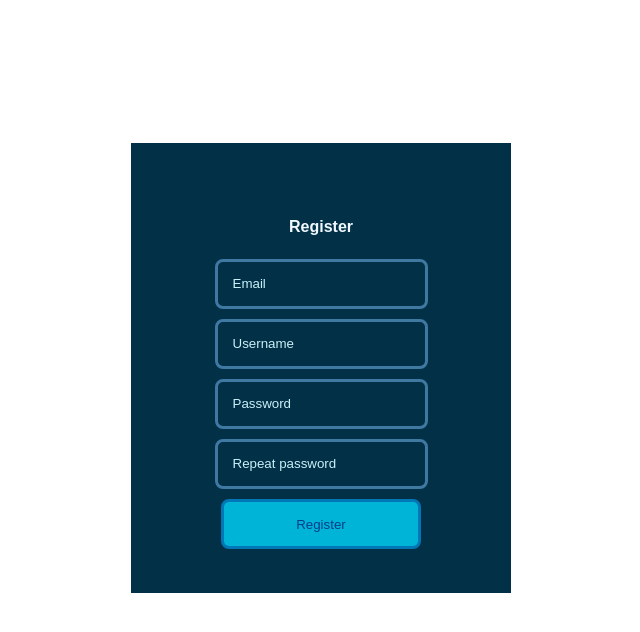
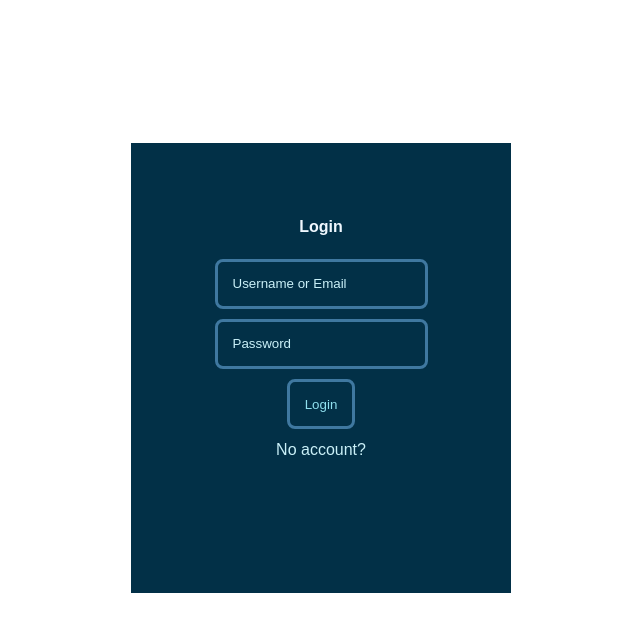
Before and after one commit to scrythe/underfight, a PHP site: page / in a window 1280 px wide. Shown: the top 632 px of the page, without its empty margins (319-959 px from the left). Run offline with PHP 8.4, Linux system fonts and the light colour scheme.

Commit message:
feat: add login method

```diff
--- a/loginSystemTest/includes/register.inc.php
+++ b/loginSystemTest/includes/register.inc.php
@@ -23,5 +23,5 @@ if (userExists($db, $username, $email)) exitWithError('name-or-email-exists');
 if (!createUser($db, $username, $email, $pwd)) exitWithError('stmt-error');
 
 
-echo json_encode("success");
+echo json_encode("create-success");
 exit;
--- a/loginSystemTest/index.html
+++ b/loginSystemTest/index.html
@@ -9,15 +9,16 @@
   </head>
 
   <body>
-    <form class="signup-box login-box">
+    <form class="signup-box login-box active">
       <h2>Login</h2>
-      <input type="text" name="username" placeholder="Username" />
-      <input type="password" name="password" placeholder="Password" />
+      <input type="text" name="usernameOrEmail" placeholder="Username or Email" />
+      <input type="password" name="pwd" placeholder="Password" />
       <input type="submit" name="login-btn" value="Login" />
+      <h3 class="response"></h3>
       <a href="" class="no-acc">No account?</a>
     </form>
 
-    <form class="signup-box register-box active">
+    <form class="signup-box register-box">
       <h2>Register</h2>
       <input type="email" name="email" placeholder="Email" />
       <input type="text" name="username" placeholder="Username" />
--- a/loginSystemTest/main.js
+++ b/loginSystemTest/main.js
@@ -1,7 +1,8 @@
 const loginBox = document.querySelector('.login-box');
 const registerBox = document.querySelector('.register-box');
 const noAccAnker = document.querySelector('.no-acc');
-const registerResponse = document.querySelector('.response');
+const registerResponse = document.querySelector('.register-box .response');
+const loginResponse = document.querySelector('.login-box .response');
 
 const mapError = {
   'empty-input': 'Please fill out all fields',
@@ -9,22 +10,18 @@ const mapError = {
   'name-or-email-exists': 'Name or Email already exists',
   'user-not-exists': "The User doesn't exists",
   'stmt-error': 'Error occured, please try again',
-  success: 'account successfully created',
+  'create-success': 'account successfully created',
+  'login-success': 'logged into account successfully',
+  'password-wrong': 'The entered Password is wrong',
 };
 
 loginBox.addEventListener('submit', (e) => {
   e.preventDefault();
-  const ah = 'eh';
-  sendPost('login.inc.php', { a: 'ah' }).then((data) => console.log(data));
+  login();
 });
 
 registerBox.addEventListener('submit', (e) => {
   e.preventDefault();
-  const email = registerBox.email.value;
-  const username = registerBox.username.value;
-  const pwd = registerBox.pwd.value;
-  const pwdRepeat = registerBox.pwdRepeat.value;
-  const data = { email, username, pwd, pwdRepeat };
   register();
 });
 
@@ -67,3 +64,15 @@ function register() {
     resolve();
   });
 }
+
+function login() {
+  return new Promise(async (resolve) => {
+    const usernameOrEmail = loginBox.usernameOrEmail.value;
+    const pwd = loginBox.pwd.value;
+
+    const data = { usernameOrEmail, pwd };
+    const response = await sendPost('login.inc.php', data);
+    loginResponse.innerHTML = mapError[response];
+    resolve();
+  });
+}
```
Also changed, not shown: loginSystemTest/includes/login.inc.php (added, +24 -0 lines).
